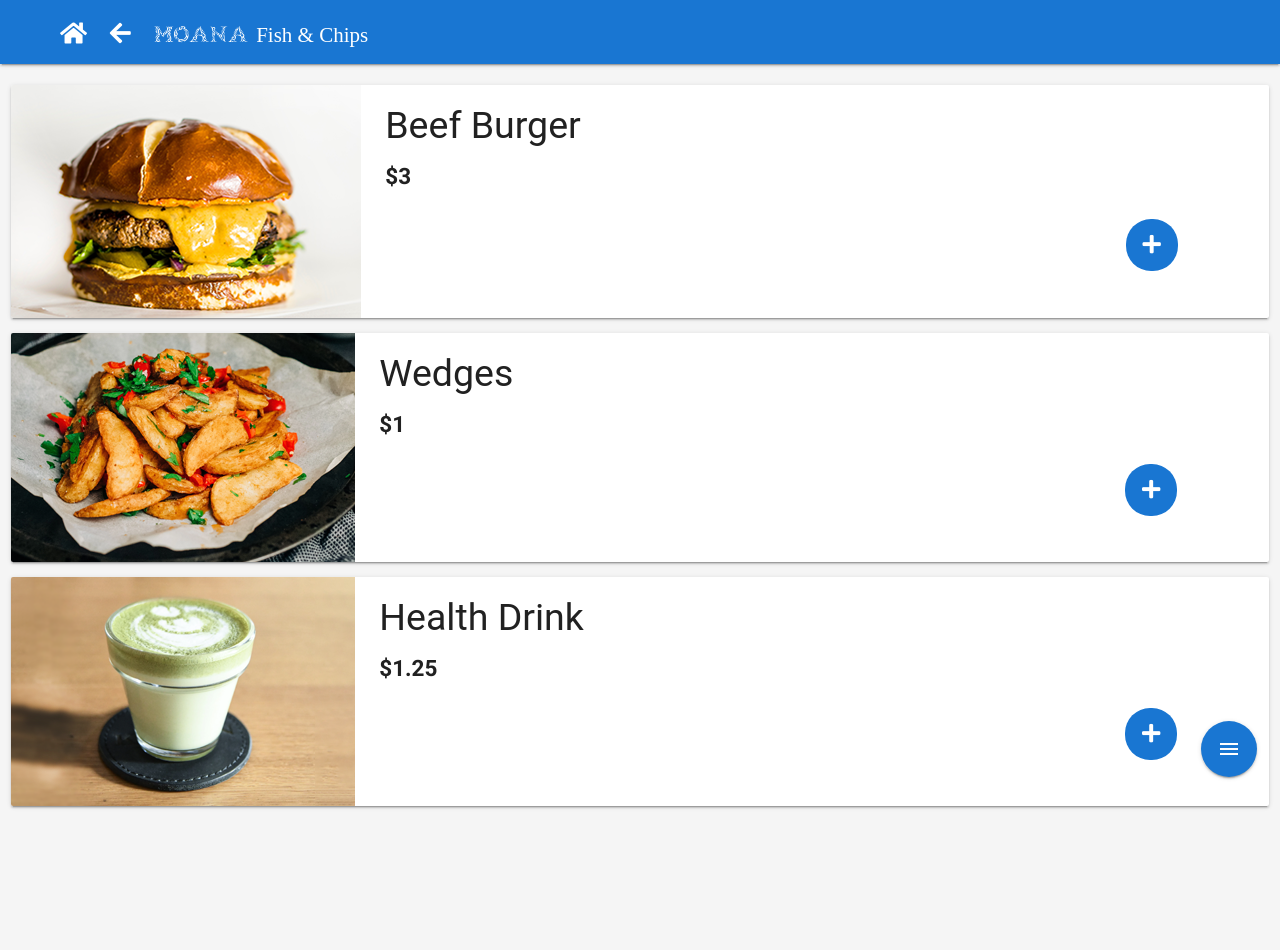
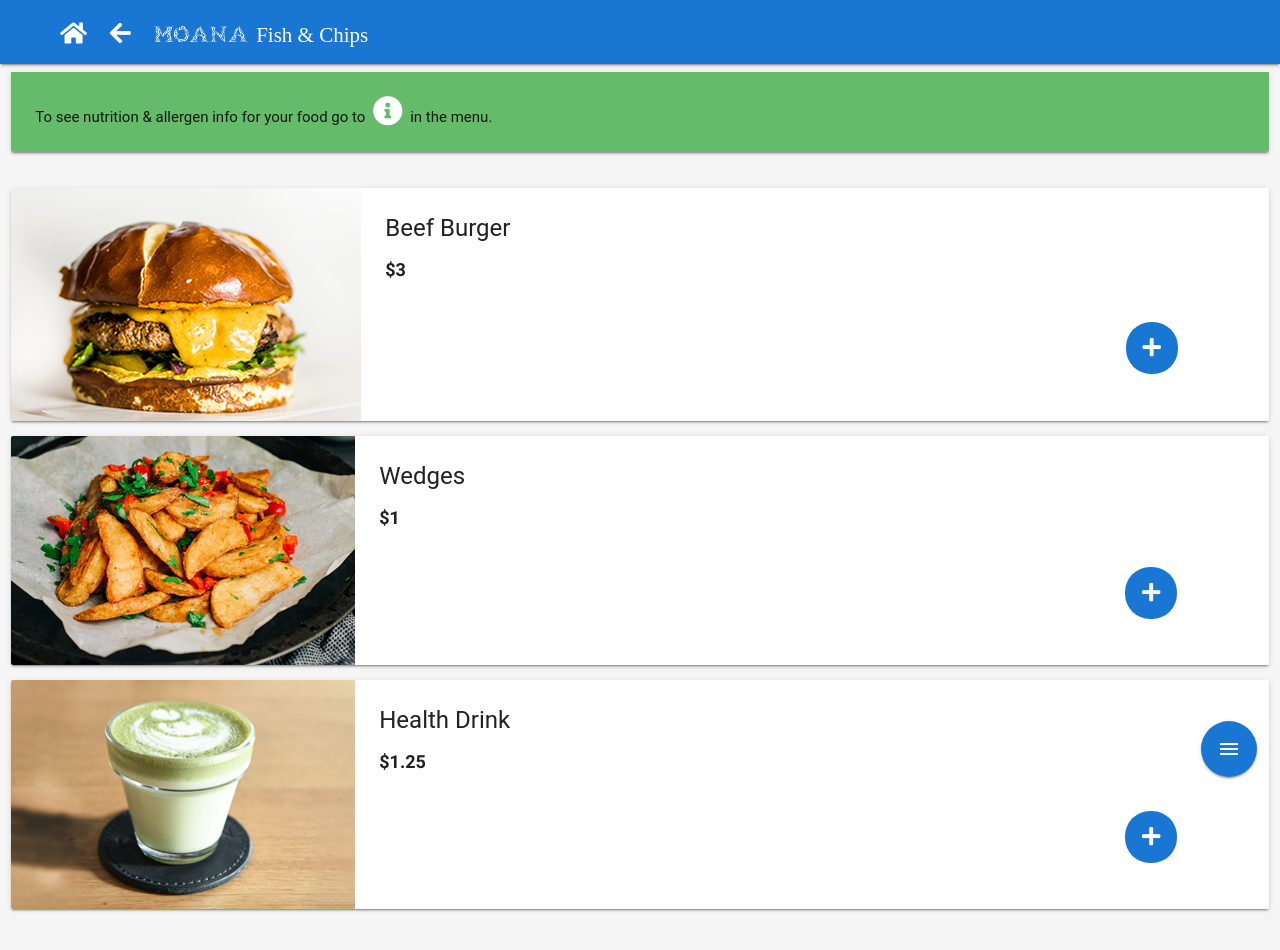
Before and after one commit to akash-yoobee/moana-fish-n-chips-app, a website: page cart.html in a window 1280 px wide. Before the commit the page ends 889 px from the top, so only its background shows below. Drawn offline with nearby package versions, Linux system fonts and the light colour scheme; files whose address does not match are found by name; a web font is replaced by a local one.

Commit message:
15 Oct from home

```diff
--- a/cart.html
+++ b/cart.html
@@ -25,8 +25,14 @@
           </div>
         </nav>
     </div>
-
     <div class="row">
+      <div class="col s12">
+        <div class="card">
+          <div class="card-content green lighten-1">
+            <p>To see nutrition & allergen info for your food go to &nbsp;<i class="fas fa-info-circle white-text fa-2x"></i>&nbsp; in the menu.</p>
+          </div>
+        </div>
+      </div>
       <!-- Horizontal cards with food picture, name, price and plus sign -->
       <template id="product-box">
         <div class="col s12">
--- a/scss/vendors/_cart.scss
+++ b/scss/vendors/_cart.scss
@@ -20,14 +20,13 @@
   // tried .col.card.card-stacked.card-content.foodname {
   // there is no other way to override materialize's classes
  .foodname {
-    font-size: 2.5em!important;
-    font-weight: 600;
+    font-size: 1.6em!important;
   }
   // tried .col.card.card-stacked.card-content.foodprice {
   // there is no other way to override materialize's classes
  .foodprice {
     line-height: 4em!important;
-    font-size: 1.5em!important;
+    font-size: 1.2em!important;
     font-weight: 600!important;
   }
   .shoppingcartrow{
@@ -71,7 +70,6 @@
       &__qty {
         width: 1.5em;
         height: 1.5em;
-          // margin-left: 1em;
         font-size: 1em;
         font-weight: 600;
         display: flex;
@@ -90,16 +88,14 @@
           border: 1px solid #1565c0;
           color: #ffffff;
           box-sizing: border-box;
-          // margin-left: 1em;
           border-radius: 2px;
         }
 }
   &__del {
-    background: rgb(244, 67, 54);
+    background: #ef5350;
     color: #FFFFFF;
     width: 6em;
     height: 1.5em;
-    // margin-left: 1em;
     font-size: 1em;
     font-weight: 500;
     display: flex;
@@ -110,7 +106,6 @@
   &__totalprice {
     width: 3em;
     height: 1.5em;
-    // margin-left: 1em;
     font-size: 1em;
     font-weight: 600;
     display: flex;
```
Also changed, not shown: css/app.css, dist/app.min.css, 2 other files. Lines whose indentation alone changed are shown as unchanged.
